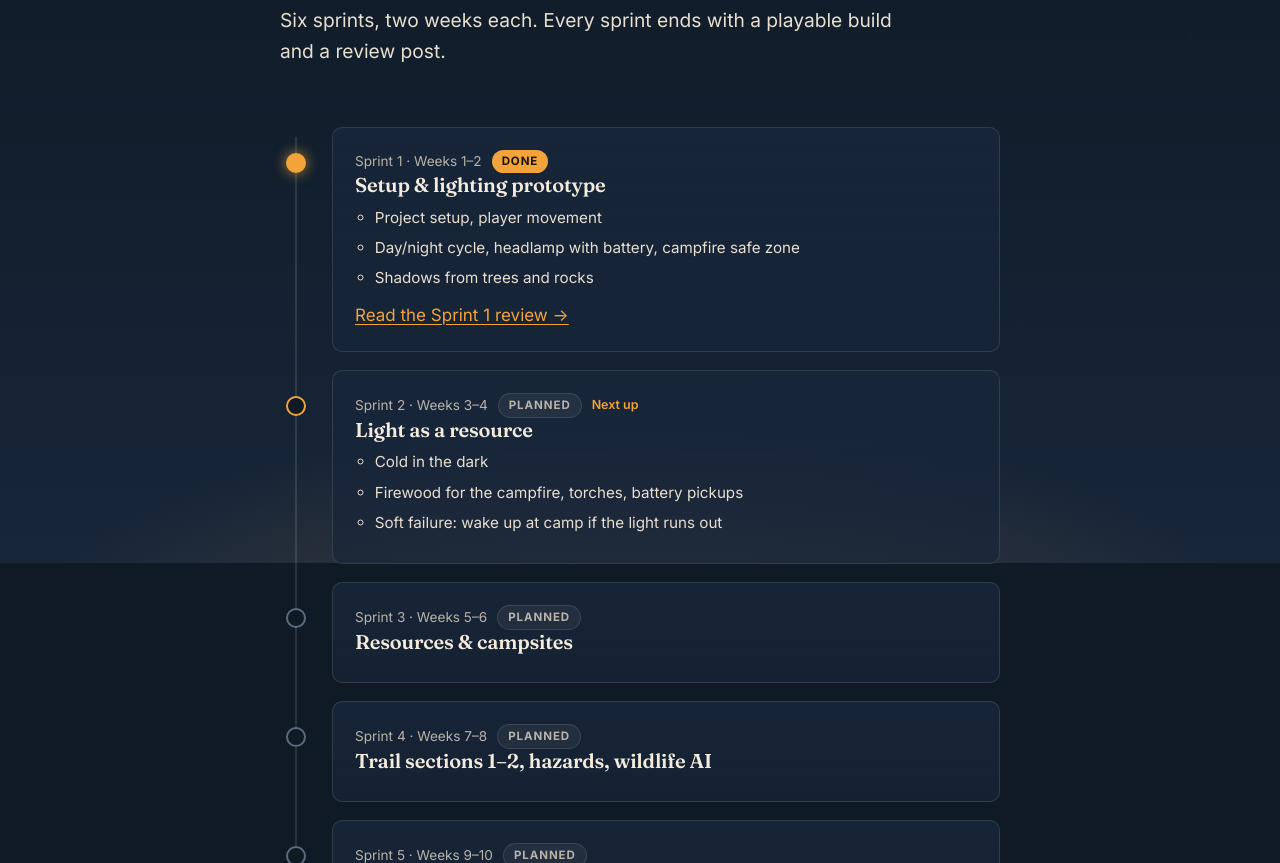
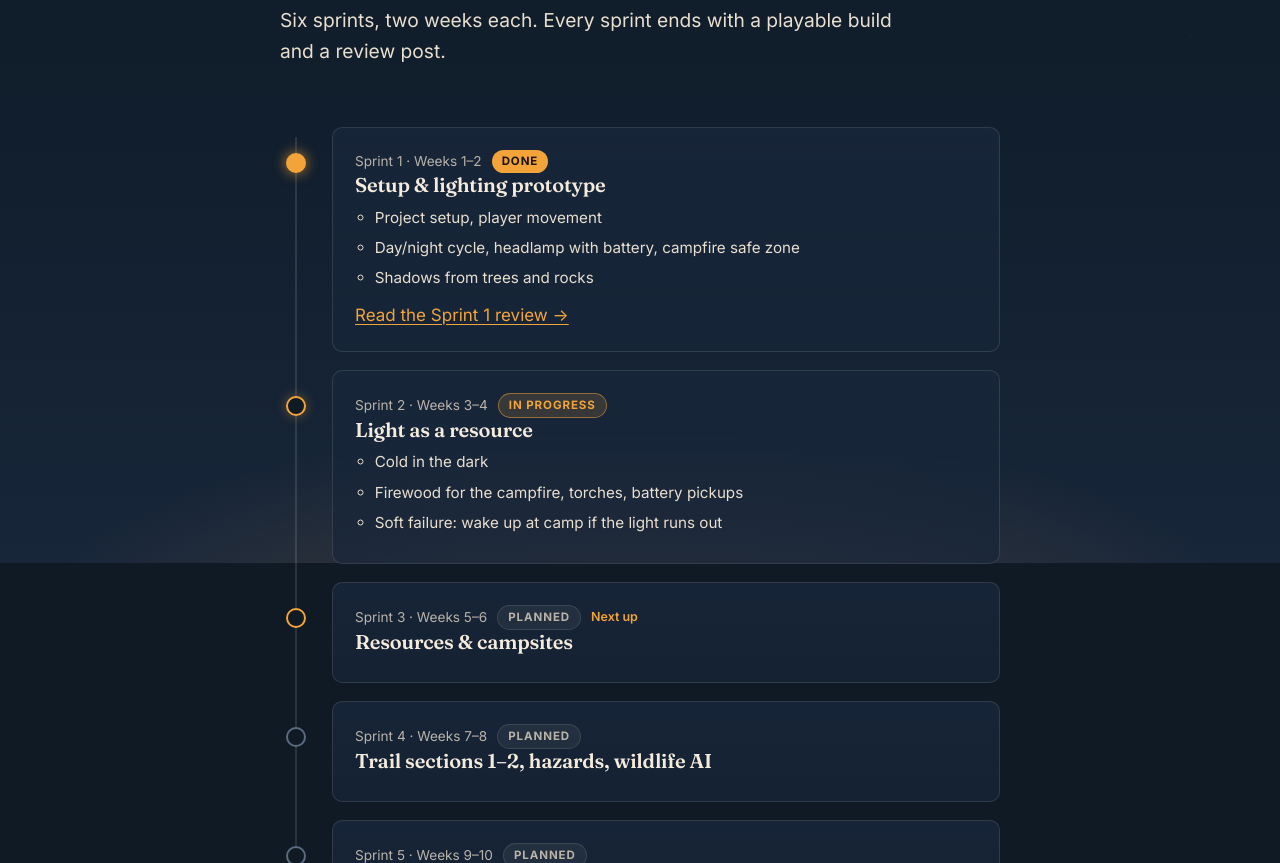
Before and after one commit to vokamne/night-trail-devlog, a plain HTML site: page roadmap.html in a window 1280 px wide. Shown: the part 237-1100 px from the top of the page. Drawn offline with Linux system fonts and the light colour scheme.

Commit message:
Roadmap: mark Sprint 2 as in progress
Co-Authored-By: Claude Sonnet 5.5 <noreply@anthropic.com>

```diff
--- a/roadmap.html
+++ b/roadmap.html
@@ -56,10 +56,10 @@
           <p style="margin:.6em 0 0"><a href="posts/2026-10-27-sprint-1.html">Read the Sprint 1 review →</a></p>
         </div>
       </li>
-      <li class="planned next">
+      <li class="progress">
         <span class="dot" aria-hidden="true"></span>
         <div class="card">
-          <div class="meta"><span>Sprint 2 · Weeks 3–4</span><span class="status status-planned">Planned</span><span class="status-next">Next up</span></div>
+          <div class="meta"><span>Sprint 2 · Weeks 3–4</span><span class="status status-progress">In progress</span></div>
           <h3>Light as a resource</h3>
           <ul>
             <li>Cold in the dark</li>
@@ -68,10 +68,10 @@
           </ul>
         </div>
       </li>
-      <li class="planned">
+      <li class="planned next">
         <span class="dot" aria-hidden="true"></span>
         <div class="card">
-          <div class="meta"><span>Sprint 3 · Weeks 5–6</span><span class="status status-planned">Planned</span></div>
+          <div class="meta"><span>Sprint 3 · Weeks 5–6</span><span class="status status-planned">Planned</span><span class="status-next">Next up</span></div>
           <h3>Resources &amp; campsites</h3>
         </div>
       </li>
```
